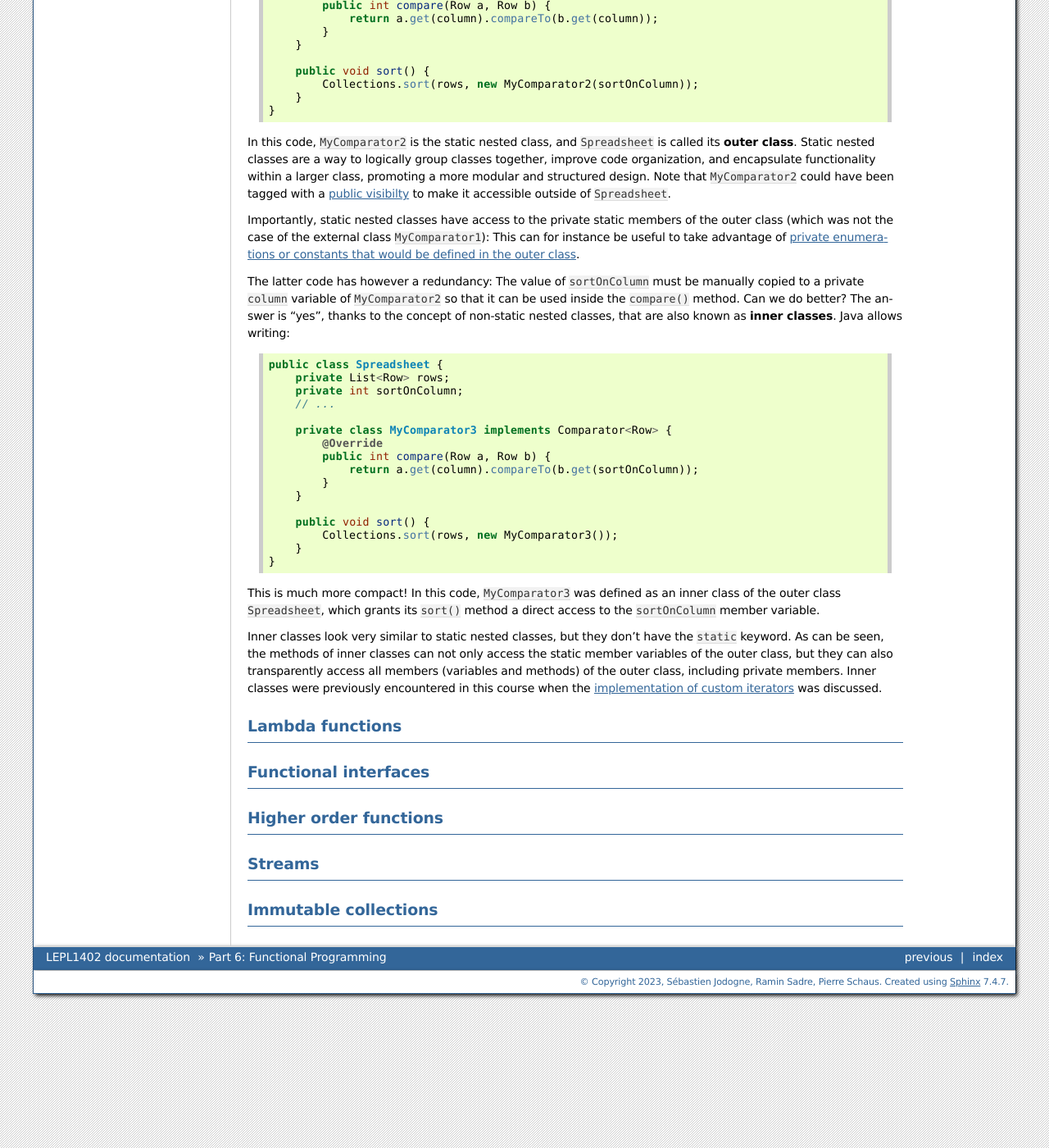
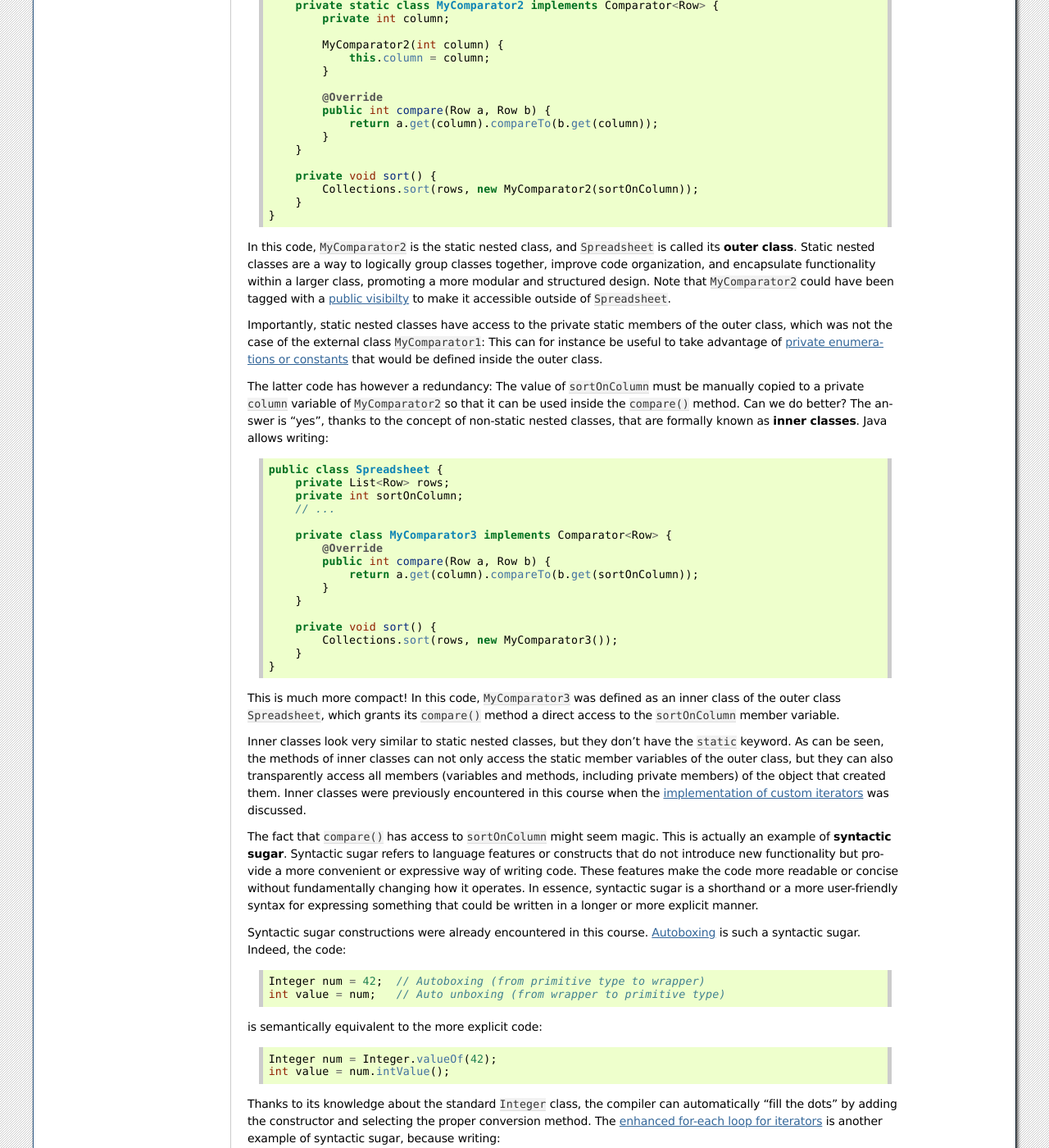
Before and after one commit to pschaus/book_lepl1402, a Sphinx documentation site: the page built from source/part6.rst, in a window 1280 px wide and 1400 px high, scrolled down 2561 px. Shown: the whole window at 82% size. Built offline with Sphinx 7.4.7, drawn with Linux system fonts in a browser that asks for light colours; formulas are drawn with MathJax 3; some of the changed text lies outside the part shown.

Commit message:
syntactic sugar

```diff
--- a/source/part1.rst
+++ b/source/part1.rst
@@ -1930,7 +1932,7 @@ This trick is called *boxing* because we put the primitive-type value 3 in a sma
 
 The :code:`java.lang` package also contains equivalent classes :code:`Long`, :code:`Float`, etc. for the other primitive types.
 
-Note that boxing is quite cumbersome and it is only needed in Java because primitive types are not subclasses of :code:`Object`. However, we get a little bit of help from the compiler. In fact, the compiler can do the boxing for you. This is called *autoboxing*. You can just write:
+Note that boxing is quite cumbersome and it is only needed in Java because primitive types are not subclasses of :code:`Object`. However, we get a little bit of help from the compiler. In fact, the compiler can do the boxing for you. This is called **autoboxing**. You can just write:
 
 .. code-block:: java
 
--- a/source/part4.rst
+++ b/source/part4.rst
@@ -988,6 +988,7 @@ Representing a set with a tree
 
 
 
+.. _iterators:
 
 Iterators
 ===========
--- a/source/part6.rst
+++ b/source/part6.rst
@@ -66,10 +66,16 @@ A basic spreadsheet application can then be created on the top of this ``Row`` c
 
         public void add(Row row) {
             rows.add(row);
+            sort();
         }
 
         public void setSortOnColumn(int sortOnColumn) {
             this.sortOnColumn = sortOnColumn;
+            sort();
+        }
+
+        private void sort() {
+            // TODO
         }
 
         static private void fillWithSongs(Spreadsheet spreadsheet) {
@@ -105,7 +111,9 @@ This Java application creates a spreadsheet with 3 rows and 3 columns that are f
   :align: center
   :alt: Spreadsheet
 
-We are now interested in the task of sorting the rows according to the values that are present in the columns. To this end, the ``Spreadsheet`` class contains the member variable ``sortOnColumn`` that specifies on which column the sorting must be applied. The ``sortOnColumn`` variable is useful to preserve the same ordering if new rows are added to the spreadsheet. We already know that this task can be solved using a :ref:`delegation to a dedicated comparator <delegation_comparator>`:
+We are now interested in the task of continuously sorting the rows according to the values that are present in the columns, as new rows are added to the spreadsheet.
+
+To this end, the ``Spreadsheet`` class contains the member variable ``sortOnColumn`` that specifies on which column the sorting must be applied, and can be set using the ``setSortOnColumn()`` setter method. We already know that the task of sorting the rows can be solved using a :ref:`delegation to a dedicated comparator <delegation_comparator>`:
 
 ..  code-block:: java
 
@@ -127,7 +135,7 @@ We are now interested in the task of sorting the rows according to the values th
         private int sortOnColumn;
         // ...
 
-        public void sort() {
+        private void sort() {
             Collections.sort(rows, new MyComparator1(sortOnColumn));
         }
     }
@@ -154,16 +162,16 @@ The ``MyComparator1`` class is called an **external class** because it is locate
             }
         }
 
-        public void sort() {
+        private void sort() {
             Collections.sort(rows, new MyComparator2(sortOnColumn));
         }
     }
 
 In this code, ``MyComparator2`` is the static nested class, and ``Spreadsheet`` is called its **outer class**. Static nested classes are a way to logically group classes together, improve code organization, and encapsulate functionality within a larger class, promoting a more modular and structured design. Note that ``MyComparator2`` could have been tagged with a :ref:`public visibilty <visibility>` to make it accessible outside of ``Spreadsheet``.
 
-Importantly, static nested classes have access to the private static members of the outer class (which was not the case of the external class ``MyComparator1``): This can for instance be useful to take advantage of :ref:`private enumerations or constants that would be defined in the outer class <enumerations>`.
+Importantly, static nested classes have access to the private static members of the outer class, which was not the case of the external class ``MyComparator1``: This can for instance be useful to take advantage of :ref:`private enumerations or constants <enumerations>` that would be defined inside the outer class.
 
-The latter code has however a redundancy: The value of ``sortOnColumn`` must be manually copied to a private ``column`` variable of ``MyComparator2`` so that it can be used inside the ``compare()`` method. Can we do better? The answer is "yes", thanks to the concept of non-static nested classes, that are also known as **inner classes**. Java allows writing:
+The latter code has however a redundancy: The value of ``sortOnColumn`` must be manually copied to a private ``column`` variable of ``MyComparator2`` so that it can be used inside the ``compare()`` method. Can we do better? The answer is "yes", thanks to the concept of non-static nested classes, that are formally known as **inner classes**. Java allows writing:
 
 ..  code-block:: java
 
@@ -179,20 +187,106 @@ The latter code has however a redundancy: The value of ``sortOnColumn`` must be
             }
         }
 
-        public void sort() {
+        private void sort() {
             Collections.sort(rows, new MyComparator3());
         }
     }
 
-This is much more compact! In this code, ``MyComparator3`` was defined as an inner class of the outer class ``Spreadsheet``, which grants its ``sort()`` method a direct access to the ``sortOnColumn`` member variable.
+This is much more compact! In this code, ``MyComparator3`` was defined as an inner class of the outer class ``Spreadsheet``, which grants its ``compare()`` method a direct access to the ``sortOnColumn`` member variable.
 
-Inner classes look very similar to static nested classes, but they don't have the ``static`` keyword. As can be seen, the methods of inner classes can not only access the static member variables of the outer class, but they can also transparently access all members (variables and methods) of the outer class, including private members. Inner classes were previously encountered in this course when the :ref:`implementation of custom iterators <custom_iterators>` was discussed.
+Inner classes look very similar to static nested classes, but they don't have the ``static`` keyword. As can be seen, the methods of inner classes can not only access the static member variables of the outer class, but they can also transparently access all members (variables and methods, including private members) of the object that created them. Inner classes were previously encountered in this course when the :ref:`implementation of custom iterators <custom_iterators>` was discussed.
 
+The fact that ``compare()`` has access to ``sortOnColumn`` might seem magic. This is actually an example of **syntactic sugar**. Syntactic sugar refers to language features or constructs that do not introduce new functionality but provide a more convenient or expressive way of writing code. These features make the code more readable or concise without fundamentally changing how it operates. In essence, syntactic sugar is a shorthand or a more user-friendly syntax for expressing something that could be written in a longer or more explicit manner.
 
+Syntactic sugar constructions were already encountered in this course. :ref:`Autoboxing <boxing>` is such a syntactic sugar. Indeed, the code:
+
+..  code-block:: java
+
+    Integer num = 42;  // Autoboxing (from primitive type to wrapper)
+    int value = num;   // Auto unboxing (from wrapper to primitive type)
+
+is semantically equivalent to the more explicit code:
+
+..  code-block:: java
+
+    Integer num = Integer.valueOf(42);
+    int value = num.intValue();
+
+Thanks to its knowledge about the standard ``Integer`` class, the compiler can automatically "fill the dots" by adding the constructor and selecting the proper conversion method. The :ref:`enhanced for-each loop for iterators <iterators>` is another example of syntactic sugar, because writing:
+
+..  code-block:: java
+
+    List<Integer> a = new ArrayList<>();
+    a.add(-1);
+    a.add(10);
+    a.add(42);
+
+    for (Integer item: a) {
+        System.out.println(item);
+    }
+
+is semantically equivalent to:
+
+..  code-block:: java
+
+    Iterator<Integer> it = a.iterator();
+
+    while (it.hasNext()) {
+        Integer item = it.next();
+        System.out.println(item);
+    }
+
+Once the compiler comes across some ``for()`` loop on a collection that implements the standard ``Iterable<T>`` interface, it can automatically instantiate the iterator and traverse the collection using this iterator.
+
+In the context of inner classes, the syntactic sugar consists in including a reference to the outer object that created the instance of the inner object. In our example, the compiler automatically transforms the ``MyComparator3`` class into the following static nested class:
+
+..  code-block:: java
+
+    public class Spreadsheet {
+        private List<Row> rows;
+        private int sortOnColumn;
+        // ...
+
+        private static class MyComparator4 implements Comparator<Row> {
+            private Spreadsheet outer;  // Reference to the outer object
+
+            MyComparator4(Spreadsheet outer) {
+                this.outer = outer;
+            }
+
+            @Override
+            public int compare(Row a, Row b) {
+                return a.get(outer.sortOnColumn).compareTo(b.get(outer.sortOnColumn));
+            }
+        }
+
+        private void sort() {
+            Collections.sort(rows, new MyComparator4(this));
+        }
+    }
+
+So far, we have seen three different constructions to define classes:
+
+* External classes are the default way of defining classes, i.e. separately from any other class.
+
+* Static nested classes are members of an outer class and have access to the static members of the outer class.
+
+* Inner classes are members of an outer class and keep a reference to the object that created them through syntactic sugar.
 
 
 Lambda functions
 ================
+
+
+Other example of syntactic sugar:
+
+
+..  code-block:: java
+
+    list.forEach(item -> System.out.println(item));
+
+    // Method reference (syntactic sugar for the above)
+    list.forEach(System.out::println);
 
 
 Functional interfaces
```
Also changed, not shown: other parts of source/part1.rst (+2 -0 lines).
